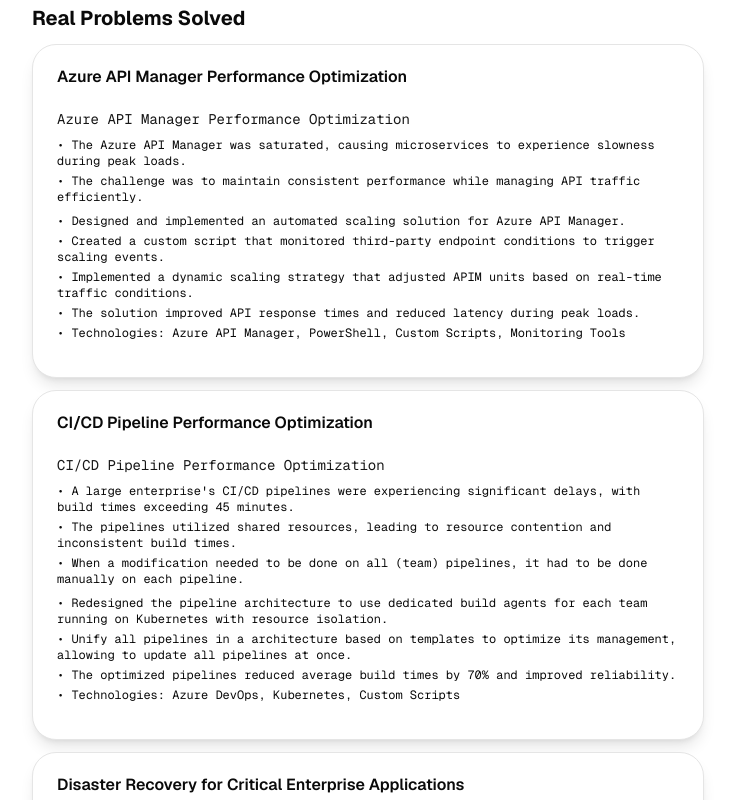
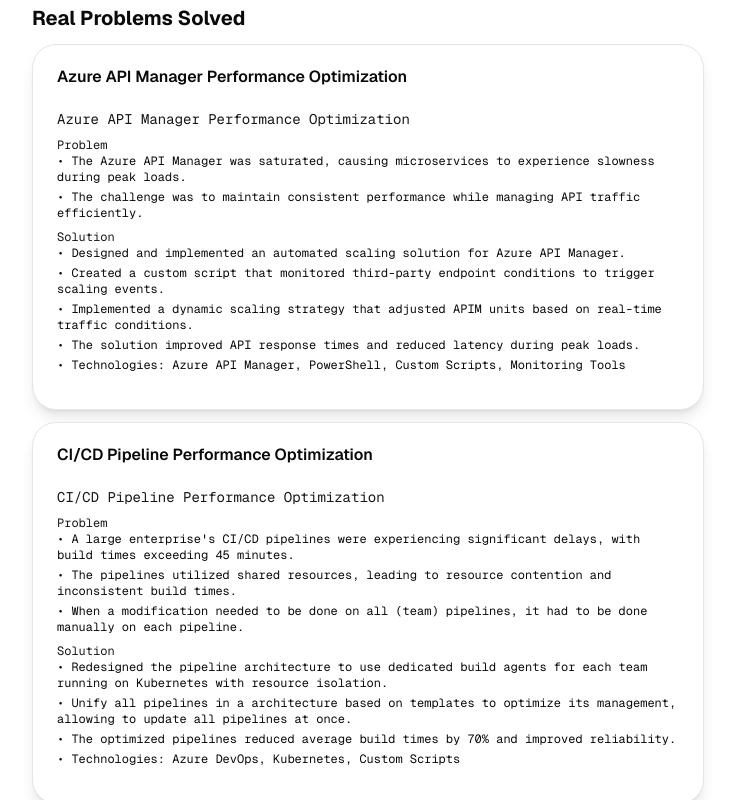
Before and after one commit to jorgepezuela/cv-portfolio, a Next.js app: page / in a window 1280 px wide. Shown: the part 1300-2100 px from the top of the page, without its empty margins (272-1007 px from the left). Built offline with nearby package versions, Linux system fonts and the light colour scheme.

Commit message:
cv-devops: Fix real problems solved section

```diff
--- a/src/app/page.tsx
+++ b/src/app/page.tsx
@@ -110,6 +110,7 @@
 									<h4 className='font-mono text-primary'>{problem.title}</h4>
 								</div>
 								<ul className='mt-2'>
+									<h5 className='font-mono text-primary'>Problem</h5>
 									{problem.problem.map((item, index) => (
 										<li key={index} className='mb-1'>
 											• {item}
@@ -117,6 +118,7 @@
 									))}
 								</ul>
 								<ul className='mt-2'>
+									<h5 className='font-mono text-primary'>Solution</h5>
 									{problem.solution.map((item, index) => (
 										<li key={index} className='mb-1'>
 											• {item}
```
